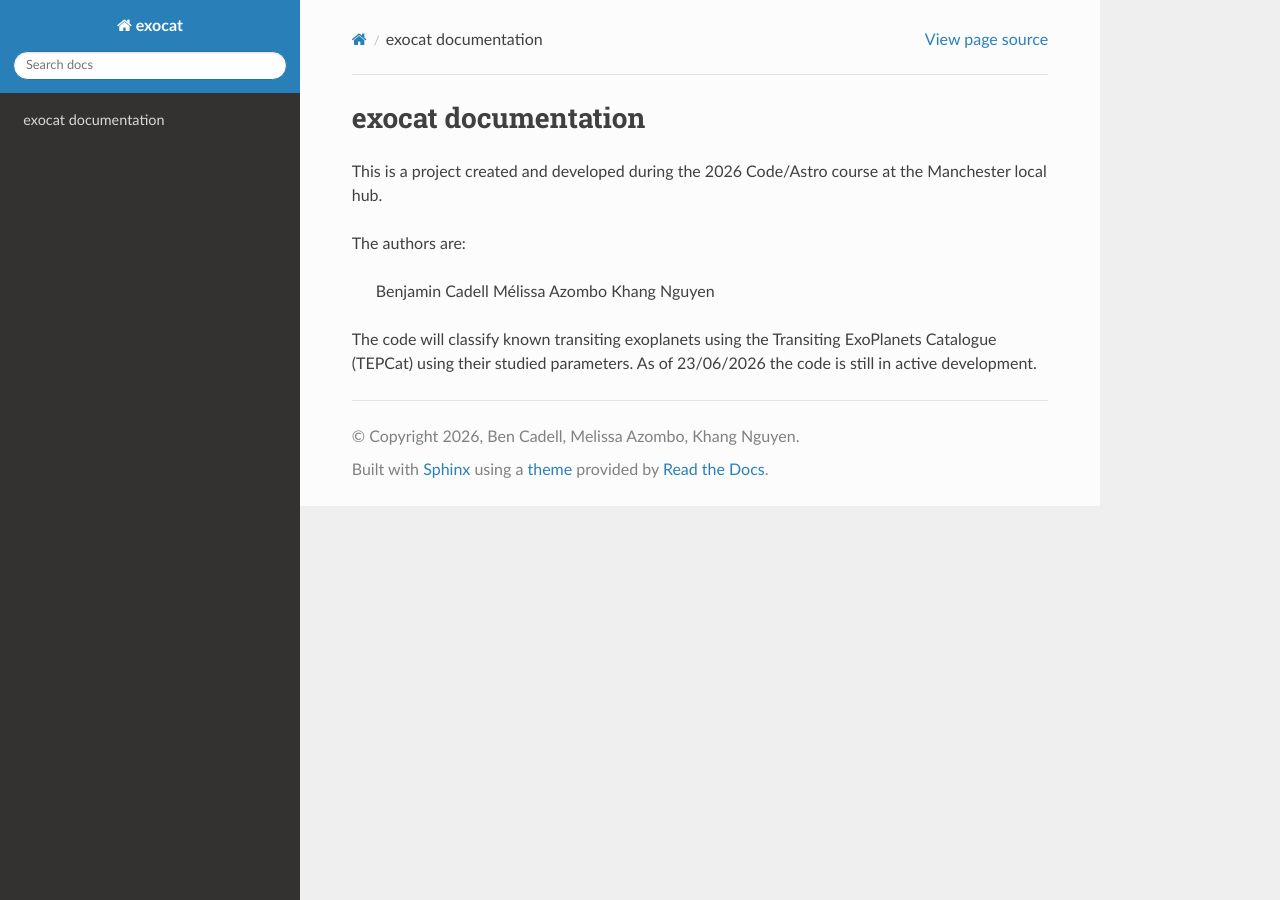
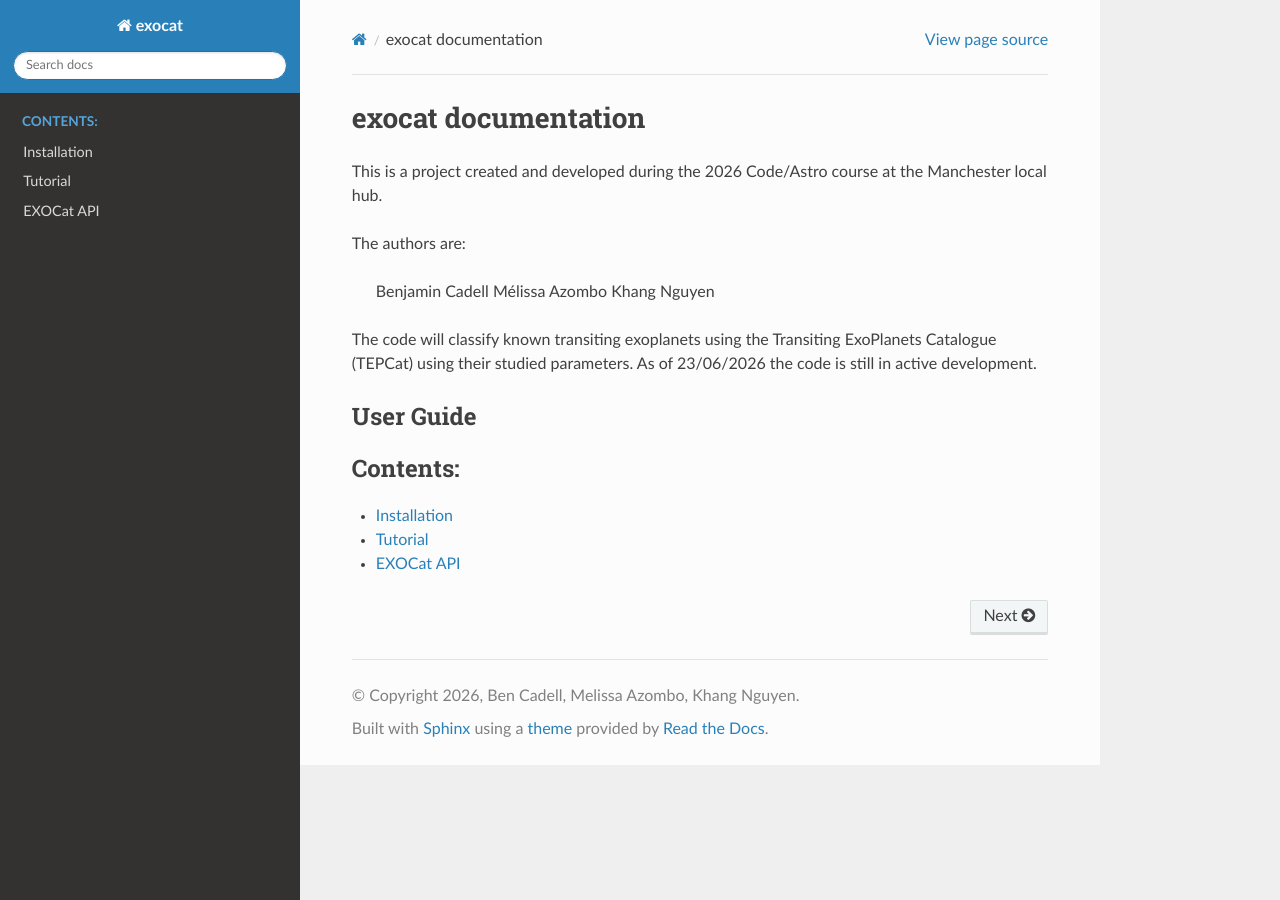
Before and after one commit to Benjamin-Cadell/exocat, a Sphinx documentation site: the page built from docs/index.rst, in a window 1280 px wide. Built offline with Sphinx 7.4.7 and the Read the Docs theme 3.1.0, drawn with Linux system fonts in a browser that asks for light colours.

Commit message:
Add initial readthedocs index and a few initial pages

```diff
--- a/docs/conf.py
+++ b/docs/conf.py
@@ -1,6 +1,5 @@
 import os
 import sys
-sys.path.insert(0, os.path.abspath('.'))
 sys.path.insert(0, os.path.abspath('../src'))
 
 # Configuration file for the Sphinx documentation builder.
@@ -14,6 +13,7 @@ sys.path.insert(0, os.path.abspath('../src'))
 project = 'exocat'
 copyright = '2026, Ben Cadell, Melissa Azombo, Khang Nguyen'
 author = 'Ben Cadell, Melissa Azombo, Khang Nguyen'
+root_doc = 'index'
 
 # -- General configuration ---------------------------------------------------
 # https://www.sphinx-doc.org/en/master/usage/configuration.html#general-configuration
--- a/docs/index.rst
+++ b/docs/index.rst
@@ -16,6 +16,13 @@ The authors are:
 
 The code will classify known transiting exoplanets using the Transiting ExoPlanets Catalogue (TEPCat) using their studied parameters. As of 23/06/2026 the code is still in active development.
 
+User Guide
+----------
+
 .. toctree::
-   :maxdepth: 2
+   :maxdepth: 3
    :caption: Contents:
+
+   installation
+   tutorial
+   api
--- /dev/null
+++ b/docs/installation.rst
@@ -0,0 +1,4 @@
+.. _installation:
+
+Installation
+============
--- /dev/null
+++ b/docs/tutorial.rst
@@ -0,0 +1,4 @@
+.. _tutorial:
+
+Tutorial
+========
```
Also changed, not shown: docs/api.rst (added, +11 -0 lines).
